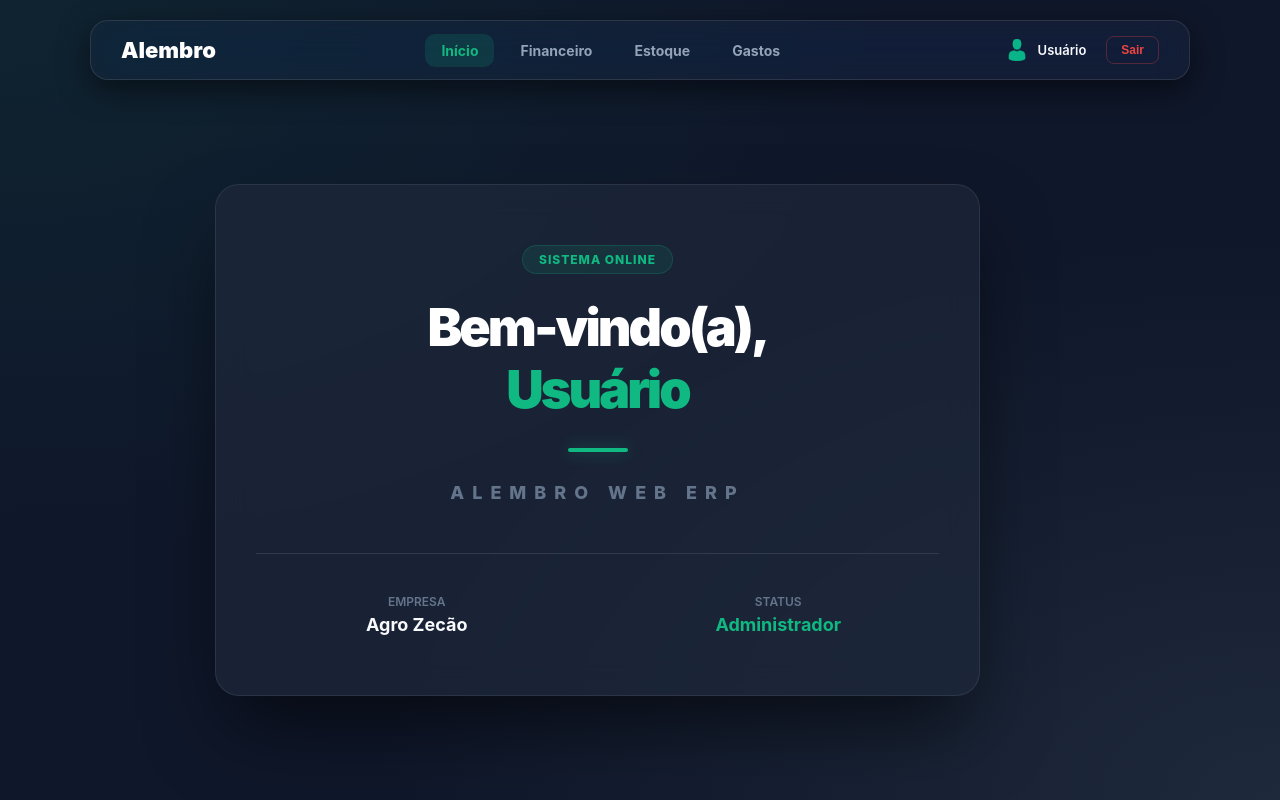
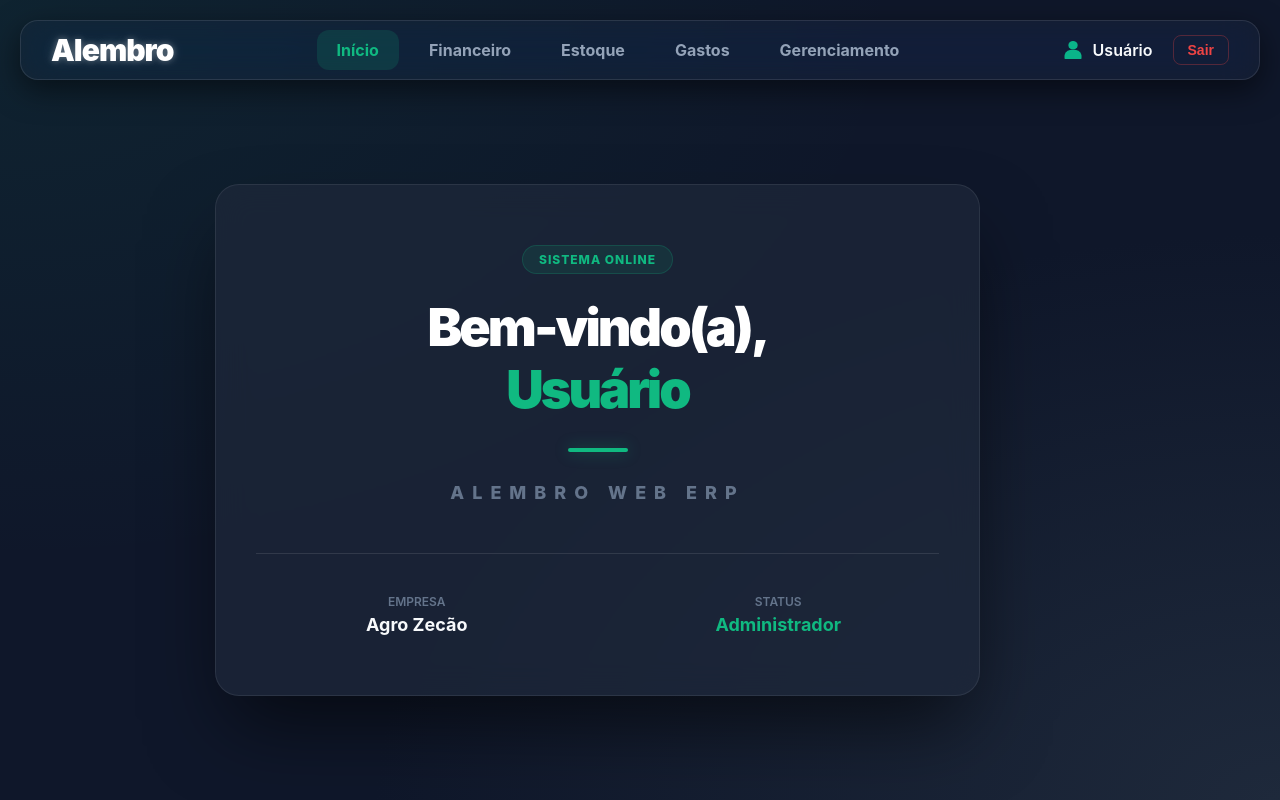
Before and after one commit to murilo813/AlembroWebERP-Frontend, a Vue app: page /home in a window 1280 px wide. Built offline with nearby package versions, Linux system fonts and the light colour scheme.

Commit message:
feat: agora o usuário pode clicar no nome e ver suas informações

```diff
--- a/src/components/Navbar.vue
+++ b/src/components/Navbar.vue
@@ -8,13 +8,31 @@
         <RouterLink to="/finance" class="nav-link">Financeiro</RouterLink>
         <RouterLink to="/stock" class="nav-link">Estoque</RouterLink>
         <RouterLink to="/expenses" class="nav-link">Gastos</RouterLink>
+        <RouterLink to="/management" class="nav-link">Gerenciamento</RouterLink>
       </div>
 
       <div class="nav-user">
-        <div class="user-info">
-          <img src="/assets/user.png" alt="User" class="user-icon icon-admin" />
-          <span class="user-name">{{ nomenclature }}</span>
+        <div class="user-menu-container" :class="{ 'active': isDropdownOpen }">
+          <div class="user-info" @click="toggleDropdown">
+            <img src="/assets/user.png" alt="User" class="user-icon icon-admin" />
+            <span class="user-name">{{ nomenclature }}</span>
+          </div>
+
+          <Transition name="glass-pop">
+            <div v-if="isDropdownOpen" class="user-dropdown">
+              <div class="dropdown-header">
+                <p class="name">{{ nomenclature }}</p>
+                <p class="role">Administrador</p>
+              </div>
+              <div class="dropdown-divider"></div>
+              <div class="dropdown-body">
+                <p class="company-label">Empresa</p>
+                <p class="company-name">Vila Nova</p>
+              </div>
+            </div>
+          </Transition>
         </div>
+
         <button @click="logout" class="logout-minimal">Sair</button>
       </div>
     </nav>
@@ -27,9 +45,20 @@ import { useRouter } from 'vue-router';
 
 const router = useRouter();
 const nomenclature = ref('');
+const isDropdownOpen = ref(false);
+
+const toggleDropdown = () => {
+  isDropdownOpen.value = !isDropdownOpen.value;
+};
 
 onMounted(() => {
   nomenclature.value = localStorage.getItem('nomenclature') || 'Usuário';
+
+  window.addEventListener('click', (e) => {
+    if (!e.target.closest('.user-menu-container')) {
+      isDropdownOpen.value = false;
+    }
+  });
 });
 
 const logout = () => {
--- a/src/components/navbar.css
+++ b/src/components/navbar.css
@@ -1,3 +1,4 @@
+/* GERAL */
 .nav-wrapper {
     width: 100%;
     display: flex;
@@ -6,10 +7,8 @@
     top: 2rem;
     z-index: 1000;
 }
-
 .navbar-floating {
-    width: 90%;
-    max-width: 110rem;
+    width: calc(100% - 4rem);
     height: 6rem;
     background: rgba(30, 41, 59, 0.4) !important;
     backdrop-filter: blur(2rem) saturate(180%);
@@ -23,73 +22,164 @@
     box-shadow: 0 1rem 3rem rgba(0, 0, 0, 0.5);
 }
 
+/* ALEMBRO */
 .nav-brand {
-    font-size: 2.2rem;
+    font-size: 3rem;
     font-weight: 900;
     color: #ffffff;
+    letter-spacing: -0.1rem;
+    text-shadow:
+        0 0 0.6rem rgba(255, 255, 255, 0.3),
+        0 0 1.5rem rgba(255, 255, 255, 0.15);
 }
 
+/* SETORES */
 .nav-links {
     display: flex;
     gap: 1rem;
 }
-
 .nav-link {
-    padding: 0.8rem 1.6rem;
+    padding: 1rem 2rem;
     color: #94a3b8;
     text-decoration: none;
-    font-size: 1.4rem;
+    font-size: 1.6rem;
     font-weight: 700;
     transition: 0.3s;
 }
-
 .router-link-active {
     color: #10b981 !important;
     background: rgba(16, 185, 129, 0.15);
-    border-radius: 1rem;
+    border-radius: 1.2rem;
 }
 
+/* USUARIO E ICONE */
 .nav-user {
     display: flex;
     align-items: center;
     gap: 2rem;
 }
-
 .user-info {
     display: flex;
     align-items: center;
     gap: 1rem;
 }
-
 .user-icon {
-    width: 2.2rem;
-    height: 2.2rem;
+    width: 2rem;
+    height: 2rem;
     object-fit: contain;
+    transform: scaleY(0.9);
+    transform-origin: center;
+}
+.icon-admin {
+    filter: invert(48%) sepia(79%) saturate(2476%) hue-rotate(133deg) brightness(98%) contrast(92%);
+}
+.user-name {
+    color: #f8fafc;
+    font-size: 1.6rem;
+    font-weight: 600;
+    transition: color 0.25s ease, text-shadow 0.25s ease;
 }
 
-.user-name {
-    color: #f8fafc;
-    font-size: 1.3rem;
+/* MODAL USUARIO */
+.user-menu-container {
+    position: relative;
+    cursor: pointer;
+}
+.user-menu-container.active .user-name {
+    color: #10b981;
+    text-shadow: 0 0 0.8rem rgba(16, 185, 129, 0.4);
+}
+.user-dropdown {
+    position: absolute;
+    top: 5.5rem;
+    left: 50%;
+    transform: translateX(-50%);
+    width: 22rem;
+    background: rgba(30, 41, 59, 0.7);
+    backdrop-filter: blur(2rem);
+    -webkit-backdrop-filter: blur(2rem);
+    border: 0.1rem solid rgba(255, 255, 255, 0.1);
+    border-radius: 1.5rem;
+    padding: 2.5rem 2rem 2rem 2rem;
+    box-shadow: 0 1.5rem 3.5rem rgba(0, 0, 0, 0.4);
+    z-index: 1001;
+}
+.user-dropdown::before {
+    content: '';
+    position: absolute;
+    top: -0.7rem;
+    left: 50%;
+    transform: translateX(-50%) rotate(45deg);
+    width: 1.4rem;
+    height: 1.4rem;
+    background: #1e293b;
+    backdrop-filter: none;
+    -webkit-backdrop-filter: none;
+    border-left: 0.1rem solid rgba(255, 255, 255, 0.1);
+    border-top: 0.1rem solid rgba(255, 255, 255, 0.1);
+    z-index: 1;
+}
+.dropdown-header .name {
+    color: #ffffff;
+    font-size: 1.6rem;
+    font-weight: 800;
+}
+.dropdown-header .role {
+    color: #10b981;
+    font-size: 1.2rem;
+    font-weight: 700;
+    text-transform: uppercase;
+    letter-spacing: 0.1rem;
+    margin-top: 0.3rem;
+}
+.dropdown-divider {
+    height: 0.1rem;
+    background: rgba(255, 255, 255, 0.1);
+    margin: 1.5rem 0;
+}
+.company-label {
+    color: #64748b;
+    font-size: 1.1rem;
+    text-transform: uppercase;
+    font-weight: 800;
+}
+.company-name {
+    color: #f1f5f9;
+    font-size: 1.4rem;
     font-weight: 600;
+    margin-top: 0.4rem;
 }
 
+.glass-pop-enter-active {
+    transition: all 0.25s cubic-bezier(0.2, 0.8, 0.2, 1);
+}
+.glass-pop-leave-active {
+    transition: all 0.15s ease-in;
+}
+.glass-pop-enter-from {
+    opacity: 0;
+    transform: translateX(-50%) scale(0.96) translateY(-0.5rem);
+    filter: blur(0.4rem);
+}
+
+.glass-pop-leave-to {
+    opacity: 0;
+    transform: translateX(-50%) scale(0.98);
+}
+
+/* SAIR */
 .logout-minimal {
     background: transparent;
     border: 0.1rem solid rgba(239, 68, 68, 0.3);
     color: #ef4444;
     padding: 0.6rem 1.4rem;
     border-radius: 0.8rem;
-    font-size: 1.2rem;
+    font-size: 1.4rem;
     font-weight: 700;
     cursor: pointer;
     transition: 0.2s;
 }
-
 .logout-minimal:hover {
     background: #ef4444;
     color: white;
 }
-
-.icon-admin {
-    filter: invert(48%) sepia(79%) saturate(2476%) hue-rotate(133deg) brightness(98%) contrast(92%);
-}
```
Also changed, not shown: public/assets/user.png.
